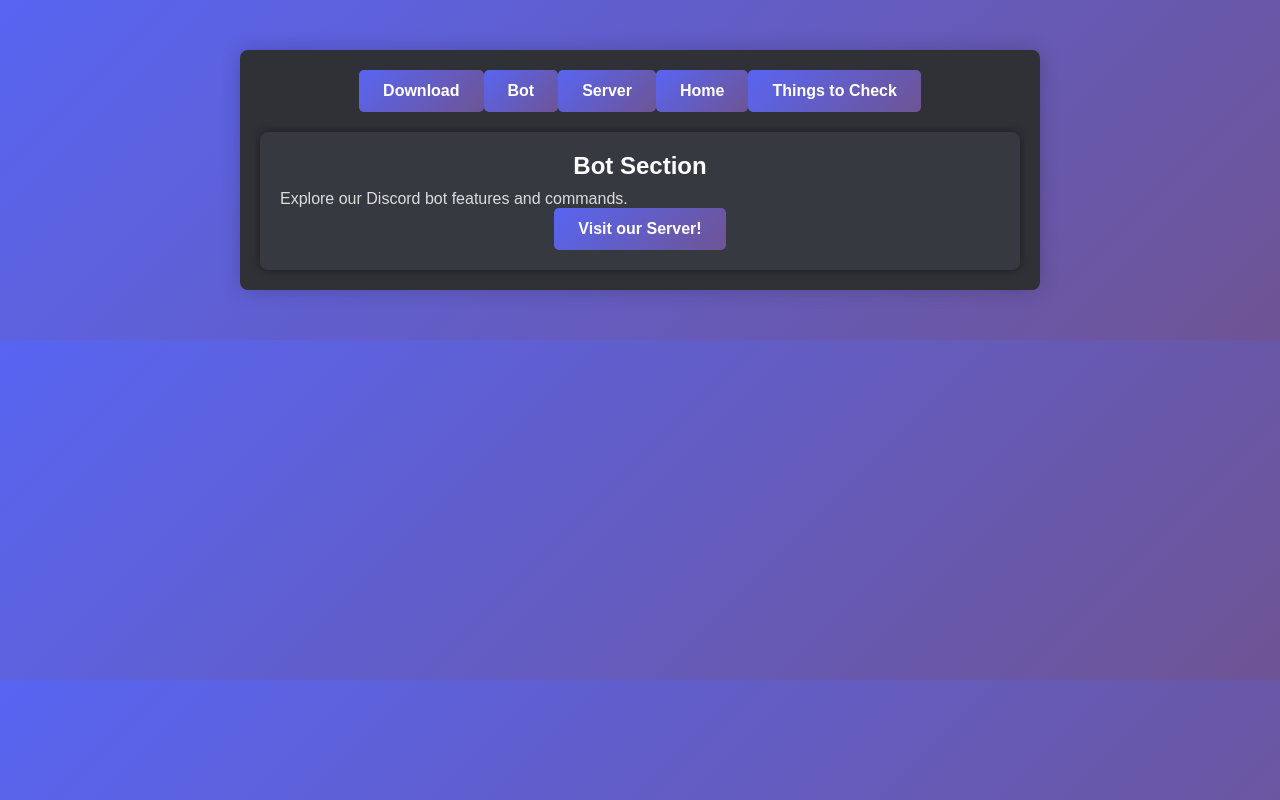
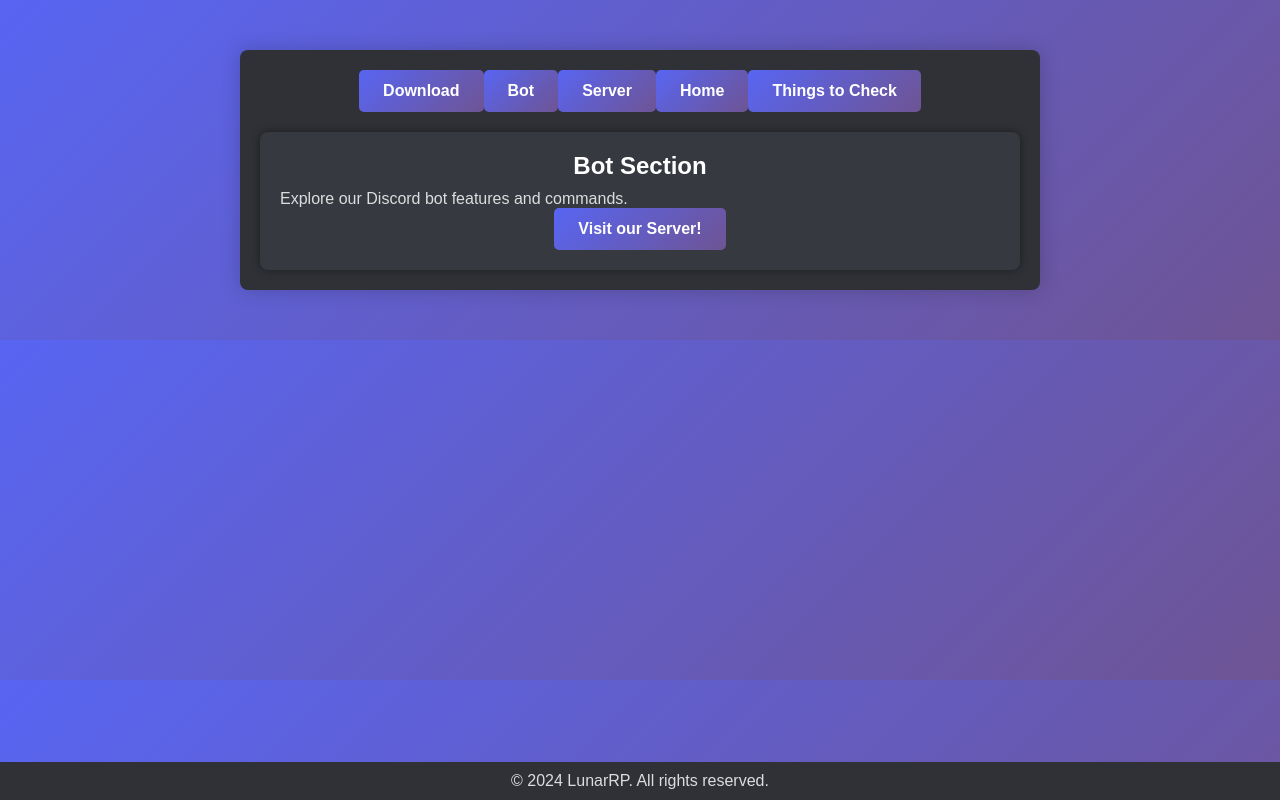
Before and after one commit to LunarRichPresence/LunarRichPresence.github.io, a plain HTML site: page server.html in a window 1280 px wide. Drawn offline with Linux system fonts and the light colour scheme.

Commit message:
Update server.html

```diff
--- a/server.html
+++ b/server.html
@@ -27,5 +27,8 @@
 <meta property="og:title" content="LunarRP, A discord project website and server">
 <meta property="og:description" content="Find our many of projects on this website! Our server has also most of our projects, and more! Join o... ">
 <meta property="og:image" content="https://i.ibb.co/sbZC330/Lunar-RPNew.png">
+<footer>
+    <p>&copy; 2024 LunarRP. All rights reserved.</p>
+</footer>
 </body>
 </html>
```
